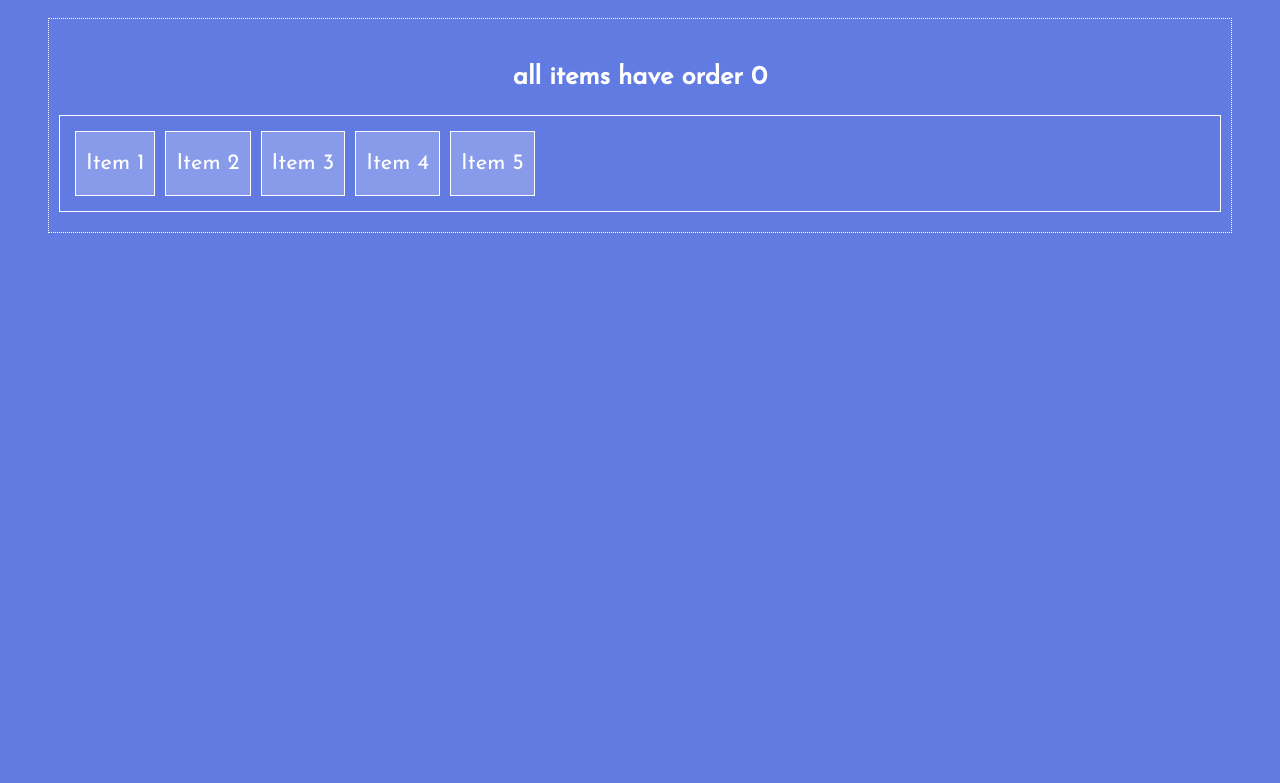
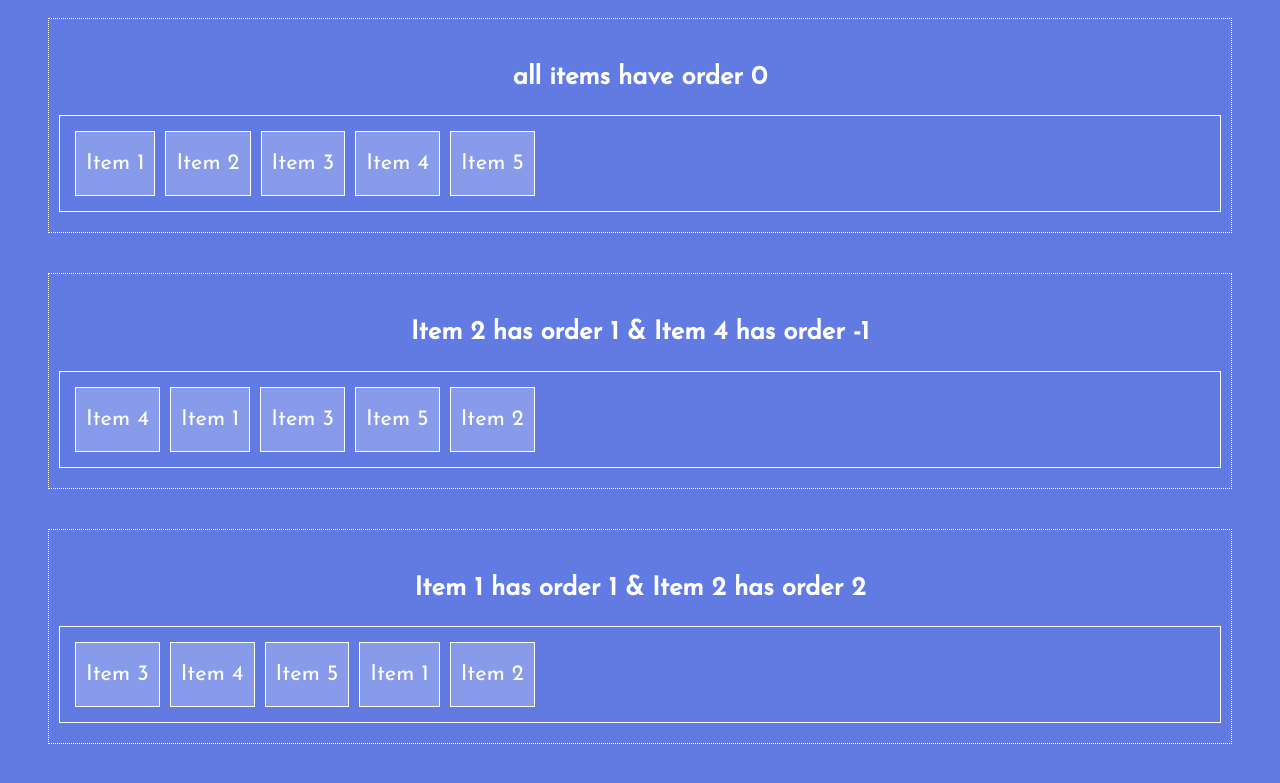
Before and after one commit to aromalsanthosh/FlexBox-Guide, a plain HTML site: page order.html in a window 1280 px wide. Shown: the part 187-970 px from the top of the page. Before the commit the page ends 800 px from the top, so only its background shows below. Drawn offline with Linux system fonts and the light colour scheme.

Commit message:
odrer ✅

```diff
--- a/css/order.css
+++ b/css/order.css
@@ -5,3 +5,23 @@ body {
 .flex-container {
     flex-flow: row wrap;
 }
+
+.sample1 > *{
+    order:0;
+}
+
+.sample2 div:nth-child(2){
+    order:1;
+}
+
+.sample2 div:nth-child(4){
+    order:-1;
+}
+
+.sample3 div:nth-child(1){
+    order:1;
+}
+
+.sample3 div:nth-child(2){
+    order:2;
+}
--- a/order.html
+++ b/order.html
@@ -24,5 +24,27 @@
             <div>Item 5</div>
         </div>
     </div>
+
+    <div class="head-container">
+        <h3 class="text-center">Item 2 has order 1 & Item 4 has order -1</h3>
+        <div class="flex-container sample2">
+            <div>Item 1</div>
+            <div>Item 2</div>
+            <div>Item 3</div>
+            <div>Item 4</div>
+            <div>Item 5</div>
+        </div>
+    </div>
+
+    <div class="head-container">
+        <h3 class="text-center">Item 1 has order 1 & Item 2 has order 2</h3>
+        <div class="flex-container sample3">
+            <div>Item 1</div>
+            <div>Item 2</div>
+            <div>Item 3</div>
+            <div>Item 4</div>
+            <div>Item 5</div>
+        </div>
+    </div>
 </body>
 </html>
```
